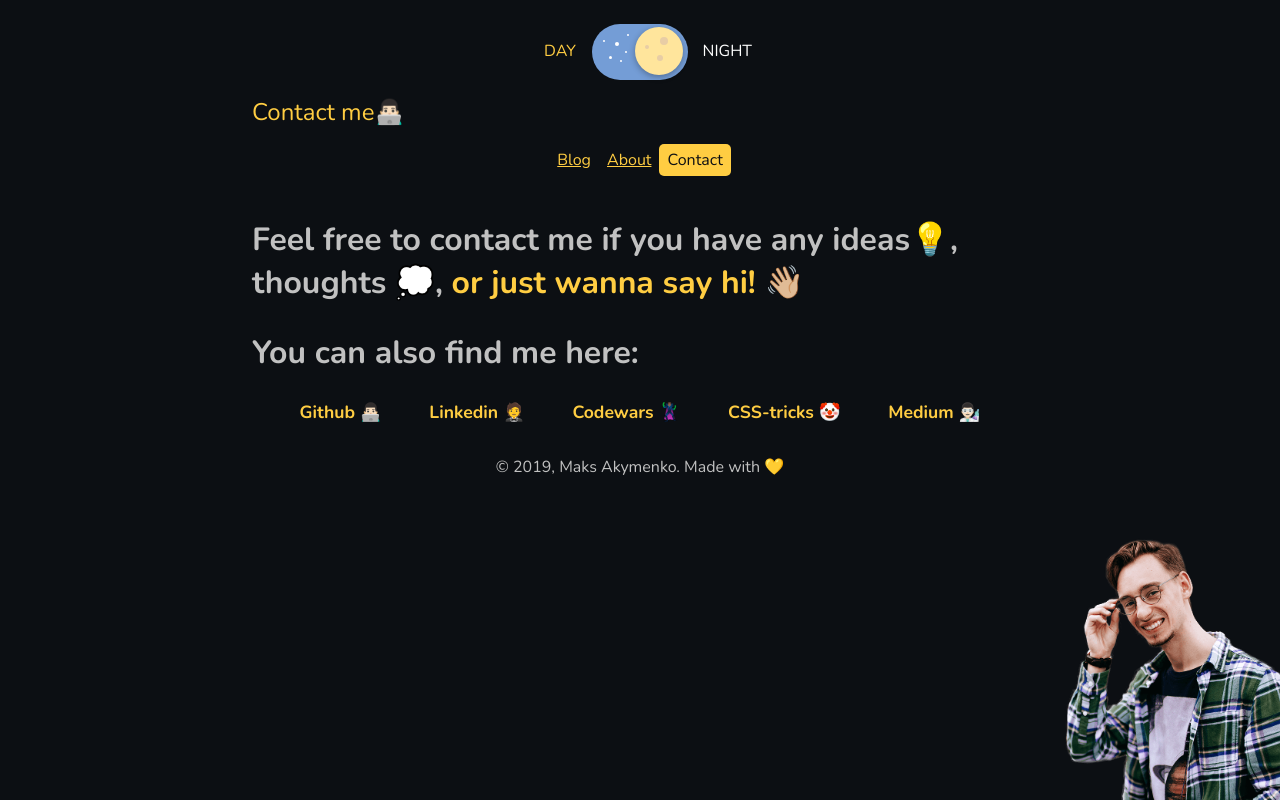
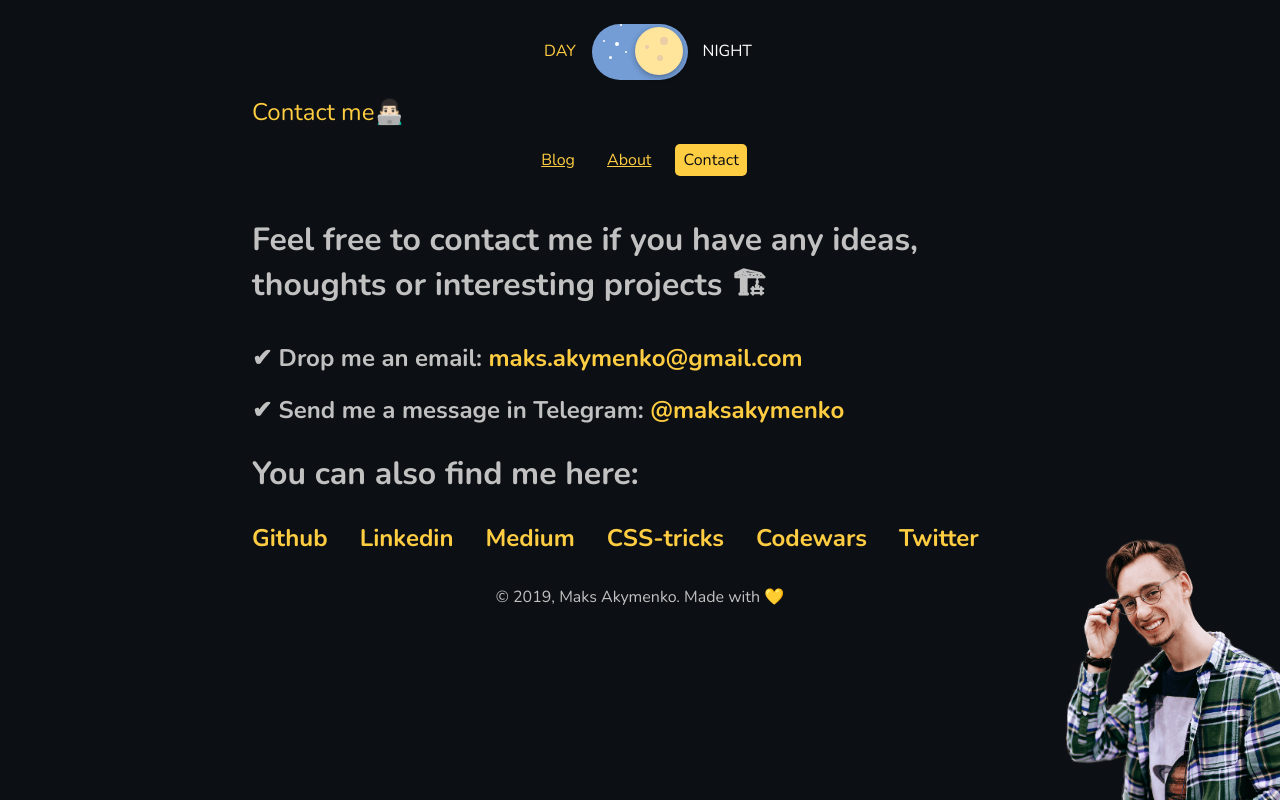
Before and after one commit to maks-akymenko/frontender-blog, a Gatsby site: page /contact in a window 1280 px wide. Built offline with nearby package versions, Linux system fonts and the light colour scheme; Gatsby itself is replaced by a stand-in of ours.

Commit message:
update styles, fix UI

```diff
--- a/src/components/layout/layout.js
+++ b/src/components/layout/layout.js
@@ -4,7 +4,7 @@ import { useStaticQuery, graphql, Link } from 'gatsby'
 import Image from 'gatsby-image'
 import { ThemeProvider } from 'styled-components'
 
-import { GlobalStyles, darkTheme, lightTheme } from 'src/styles/globalStyles'
+import { GlobalStyles, darkTheme, lightTheme } from 'src/styles/global'
 import { Toggle } from 'src/components'
 import { Emoji } from 'src/styles/Emoji'
 import { isMainPath } from 'src/utils'
--- a/src/components/layout/layout.styled.js
+++ b/src/components/layout/layout.styled.js
@@ -31,7 +31,7 @@ export const Footer = styled.footer`
 export const DesktopOnly = styled.div`
   display: none;
 
-  @media screen and (min-width: ${({ theme }) => theme.desktop}) {
+  @media (min-width: ${({ theme }) => theme.desktop}) {
     display: block;
   }
 `
--- a/src/components/menu/menu.styled.js
+++ b/src/components/menu/menu.styled.js
@@ -3,12 +3,11 @@ import styled from 'styled-components';
 export const StyledMenu = styled.nav`
   display: flex;
   justify-content: center;
-
   padding: 1rem 0;
 
   a {
+    margin: 0 0.5rem;
     padding: 0.3rem 0.5rem;
-
     color: ${({ theme }) => theme.primaryYellow};
     transition: color 0.3s ease-in;
 
@@ -18,7 +17,6 @@ export const StyledMenu = styled.nav`
 
     &.active {
       border-radius: 5px;
-
       text-decoration: none;
       background: ${({ theme }) => theme.primaryYellow};
       color: ${({ theme }) => theme.primary};
--- a/src/components/toggle/toggle.js
+++ b/src/components/toggle/toggle.js
@@ -2,35 +2,42 @@
 import React from 'react'
 import PropTypes from 'prop-types'
 
-import { Wrapper } from './toggle.styled'
 import { DARK_THEME } from 'src/shared/constants'
+import {
+  Crater,
+  Star,
+  Toggler,
+  ToggleInput,
+  ToggleHandler,
+  ToggleWrapper
+} from './toggle.styled'
 
 const Toggle = ({ handleTheme, activeTheme }) => {
   const isDarkTheme = activeTheme === DARK_THEME
 
   return (
-    <Wrapper>
-      <input
+    <ToggleWrapper>
+      <ToggleInput
         onChange={handleTheme}
         checked={isDarkTheme}
         type="checkbox"
         hidden
-        id="day-night"
+        id="toggler"
       />
-      <label htmlFor="day-night" className="toggle">
-        <span className="toggle__handler">
-          <span className="crater crater--1" />
-          <span className="crater crater--2" />
-          <span className="crater crater--3" />
-        </span>
-        <span className="star star--1" />
-        <span className="star star--2" />
-        <span className="star star--3" />
-        <span className="star star--4" />
-        <span className="star star--5" />
-        <span className="star star--6" />
-      </label>
-    </Wrapper>
+      <Toggler htmlFor="toggler">
+        <ToggleHandler>
+          <Crater />
+          <Crater />
+          <Crater />
+        </ToggleHandler>
+        <Star />
+        <Star />
+        <Star />
+        <Star />
+        <Star />
+        <Star />
+      </Toggler>
+    </ToggleWrapper>
   )
 }
 
--- a/src/components/toggle/toggle.styled.js
+++ b/src/components/toggle/toggle.styled.js
@@ -1,10 +1,19 @@
 import styled from 'styled-components'
 
-export const Wrapper = styled.div`
-  display: flex;
-  justify-content: center;
+export const ToggleHandler = styled.span``
 
-  .toggle {
+export const Crater = styled.span``
+
+export const ToggleInput = styled.input``
+
+export const Star = styled.span`
+  position: absolute;
+  background-color: ${({ theme }) => theme.white};
+  transition: all 0.3s cubic-bezier(0.445, 0.05, 0.55, 0.95);
+  border-radius: 50%;
+`
+
+export const Toggler = styled.label`
   position: relative;
   display: inline-block;
   width: 6rem;
@@ -29,7 +38,7 @@ export const Wrapper = styled.div`
     color: ${({ theme }) => theme.primaryYellow};
   }
 
-    &__handler {
+  ${ToggleHandler} {
     display: inline-block;
     position: relative;
     z-index: 1;
@@ -42,47 +51,44 @@ export const Wrapper = styled.div`
     box-shadow: 0 2px 6px rgba(0,0,0,.3);
     transition: all 0.4s cubic-bezier(0.68, -0.55, 0.265, 1.55);
     transform:  rotate(-45deg);
+  }
 
-    .crater {
+  ${Crater} {
     position: absolute;
     background-color: ${({ theme }) => theme.darkYellow};
     opacity: 0;
     transition: opacity 0.3s ease-in-out;
     border-radius: 100%;
-    }
 
-    .crater--1 {
+    &:first-child {
       top: 18px;
       left: 10px;
       width: 4px;
       height: 4px;
     }
 
-    .crater--2 {
+    &:nth-child(2) {
       top: 28px;
       left: 22px;
       width: 6px;
       height: 6px;
     }
 
-    .crater--3 {
+    &:nth-child(3) {
       top: 10px;
       left: 25px;
       width: 8px;
       height: 8px;
     }
   }
-  }
 
-
-  .star {
+  ${Star} {
     position: absolute;
     background-color: ${({ theme }) => theme.white};
     transition: all 0.3s cubic-bezier(0.445, 0.05, 0.55, 0.95);
     border-radius: 50%;
-  }
 
-  .star--1 {
+    &:first-child {
       top: 10px;
       left: 35px;
       z-index: 0;
@@ -90,7 +96,7 @@ export const Wrapper = styled.div`
       height: 3px;
     }
 
-  .star--2 {
+    &:nth-child(2) {
       top: 18px;
       left: 28px;
       z-index: 1;
@@ -98,7 +104,7 @@ export const Wrapper = styled.div`
       height: 3px;
     }
 
-  .star--3 {
+    &:nth-child(3) {
       top: 27px;
       left: 40px;
       z-index: 0;
@@ -106,14 +112,12 @@ export const Wrapper = styled.div`
       height: 3px;
     }
 
-  .star--4,
-  .star--5,
-  .star--6 {
+    &:nth-child(4), &:nth-child(5), &:nth-child(6) {
       opacity: 0;
       transition: all 0.3s 0 cubic-bezier(0.445, 0.05, 0.55, 0.95);
     }
 
-  .star--4 {
+    &:nth-child(4) {
       top: 16px;
       left: 11px;
       z-index: 0;
@@ -122,7 +126,7 @@ export const Wrapper = styled.div`
       transform: translate3d(3px,0,0);
     }
 
-  .star--5 {
+    &:nth-child(5) {
       top: 32px;
       left: 17px;
       z-index: 0;
@@ -131,17 +135,22 @@ export const Wrapper = styled.div`
       transform: translate3d(3px,0,0);
     }
 
-  .star--6 {
-    top: 36px;
+    &:nth-child(6) {
       left: 28px;
       z-index: 0;
       width: 2px;
       height: 2px;
       transform: translate3d(3px,0,0);
     }
+  }
+`
 
-  input:checked {
-    + .toggle {
+export const ToggleWrapper = styled.div`
+  display: flex;
+  justify-content: center;
+
+  ${ToggleInput} {
+    &:checked + ${Toggler} {
       background-color: ${({ theme }) => theme.blue};
 
       &:before {
@@ -152,45 +161,60 @@ export const Wrapper = styled.div`
         color: ${({ theme }) => theme.white};
       }
 
-      .toggle__handler {
+      ${ToggleHandler} {
         background-color: ${({ theme }) => theme.primaryYellowHover};
         transform: translate3d(40px, 0, 0) rotate(0);
 
-        .crater { opacity: 1; }
+        ${Crater} { opacity: 1; }
       }
 
-      .star--1 {
+      ${Star} {
+        &:first-child {
           width: 2px;
           height: 2px;
         }
+      }
 
-      .star--2 {
+      ${Star} {
+        &:nth-child(2){
           width: 4px;
           height: 4px;
           transform: translate3d(-5px, 0, 0);
         }
+      }
 
-      .star--3 {
+      ${Star} {
+        &:nth-child(3){
           width: 2px;
           height: 2px;
           transform: translate3d(-7px, 0, 0);
         }
+      }
 
-      .star--4,
-      .star--5,
-      .star--6 {
+      ${Star} {
+        &:nth-child(4), &:nth-child(5), &:nth-child(6) {
           opacity: 1;
           transform: translate3d(0,0,0);
         }
-      .star--4 {
+      }
+
+      ${Star} {
+        &:nth-child(4){
           transition: all 0.3s 0.2s cubic-bezier(0.445, 0.05, 0.55, 0.95);
         }
-      .star--5 {
+      }
+
+      ${Star} {
+        &:nth-child(5){
           transition: all 0.3s 0.3s cubic-bezier(0.445, 0.05, 0.55, 0.95);
         }
-      .star--6 {
+      }
+
+      ${Star} {
+        &:nth-child(6){
           transition: all 0.3s 0.4s cubic-bezier(0.445, 0.05, 0.55, 0.95);
         }
       }
     }
+  }
 `
--- a/src/pages/contact.js
+++ b/src/pages/contact.js
@@ -12,37 +12,24 @@ const Contact = ({ location }) => {
       <SEO title={CONTACT_PATH} />
       <Menu />
       <Title>
-        Feel free to contact me if you have any ideas<Emoji label="idea">💡</Emoji>, thoughts <Emoji label="thoughts">💭</Emoji>,<a target="_blank" rel="noreferrer noopener" href="https://twitter.com/maks_akymenko"> or just wanna say hi! <Emoji label="wave">👋🏼 </Emoji></a>
+        Feel free to contact me if you have any ideas, thoughts or interesting projects <Emoji label="work">🏗</Emoji>
       </Title>
-      <Title>
+      <Title medium>
+        ✔ Drop me an email: <a href="mailto:maks.akymenko@gmail.com">maks.akymenko@gmail.com</a>
+      </Title>
+      <Title medium>
+        ✔ Send me a message in Telegram: <a href="https://t.me/maksakymenko">@maksakymenko</a>
+      </Title>
+      <Title >
         You can also find me here:
       </Title>
       <Links>
-        <a target="_blank" rel="noreferrer noopener" href="https://github.com/maximakymenko">
-          Github
-          {' '}
-          <Emoji label="programmer">👨🏻‍💻</Emoji>
-        </a>
-        <a target="_blank" rel="noreferrer noopener" href="https://www.linkedin.com/in/maksakymenko/">
-          Linkedin
-          {' '}
-          <Emoji label="businessman">🤵</Emoji>
-        </a>
-        <a target="_blank" rel="noreferrer noopener" href="https://www.codewars.com/users/maximakymenko">
-          Codewars
-          {' '}
-          <Emoji label="ninja">🦹🏽‍♂️</Emoji>
-        </a>
-        <a target="_blank" rel="noreferrer noopener" href="https://css-tricks.com/author/maksakymenko/">
-          CSS-tricks
-          {' '}
-          <Emoji label="cloun">🤡</Emoji>
-        </a>
-        <a target="_blank" rel="noreferrer noopener" href="https://medium.com/@maks.akymenko">
-          Medium
-          {' '}
-          <Emoji label="Inteligent">👨🏻‍🔬</Emoji>
-        </a>
+        <a target="_blank" rel="noreferrer noopener" href="https://github.com/maximakymenko">Github</a>
+        <a target="_blank" rel="noreferrer noopener" href="https://www.linkedin.com/in/maksakymenko/">Linkedin</a>
+        <a target="_blank" rel="noreferrer noopener" href="https://medium.com/@maks.akymenko">Medium</a>
+        <a target="_blank" rel="noreferrer noopener" href="https://css-tricks.com/author/maksakymenko/">CSS-tricks</a>
+        <a target="_blank" rel="noreferrer noopener" href="https://www.codewars.com/users/maximakymenko">Codewars</a>
+        <a target="_blank" rel="noreferrer noopener" href="https://twitter.com/maks_akymenko">Twitter</a>
       </Links>
     </Layout >
   )
@@ -57,7 +44,12 @@ Contact.propTypes = {
 export default Contact
 
 const Title = styled.h2`
-  font-size: 2rem;
+  font-size: ${({ medium }) => medium ? '1.5rem' : '2rem'};
+
+  @media (max-width: ${({ theme }) => theme.mobile}) {
+    font-size: 1.25rem;
+    margin: 3rem 0;
+  }
 
   a {
     text-decoration: none;
@@ -71,12 +63,12 @@ const Title = styled.h2`
 
 const Links = styled.div`
   display: flex;
-  justify-content: space-evenly;
+  flex-wrap: wrap;
 
   a {
-    font-size: 1.1rem;
+    font-size: 1.5rem;
     font-weight: bold;
-    padding-bottom: 2rem;
+    padding: 0 2rem 2rem 0;
     color: ${({ theme }) => theme.primaryYellow};
     text-decoration: none;
     transition: color 0.3s ease-in;
--- a/src/styles/globalStyles.js
+++ b/src/styles/global.js
@@ -4,8 +4,8 @@ const commonTheme = {
   mobile: '576px',
   desktop: '1100px',
   ff: "'Nunito', sans-serif",
-  formGrey: '#919395',
-  formGreyHover: '#FDFDFD',
+  formGrey: '#91939526',
+  formGreyHover: '#FDFDFD26',
   // toggle colors
   lightBlue: '#83D8FF',
   blue: '#749DD6',
@@ -64,5 +64,7 @@ export const GlobalStyles = createGlobalStyle`
     border-radius: 5px;
     padding: 1rem;
     color: ${({ theme }) => theme.codeBlack};
+    overflow-x: scroll;
+    user-select: all;
   }
 `
```
Also changed, not shown: src/components/bio/bio.styled.js (+15 -1 lines), src/pages/index.js (+9 -2 lines), src/templates/blog-post.styled.js (+10 -2 lines). Lines whose indentation alone changed are shown as unchanged.
